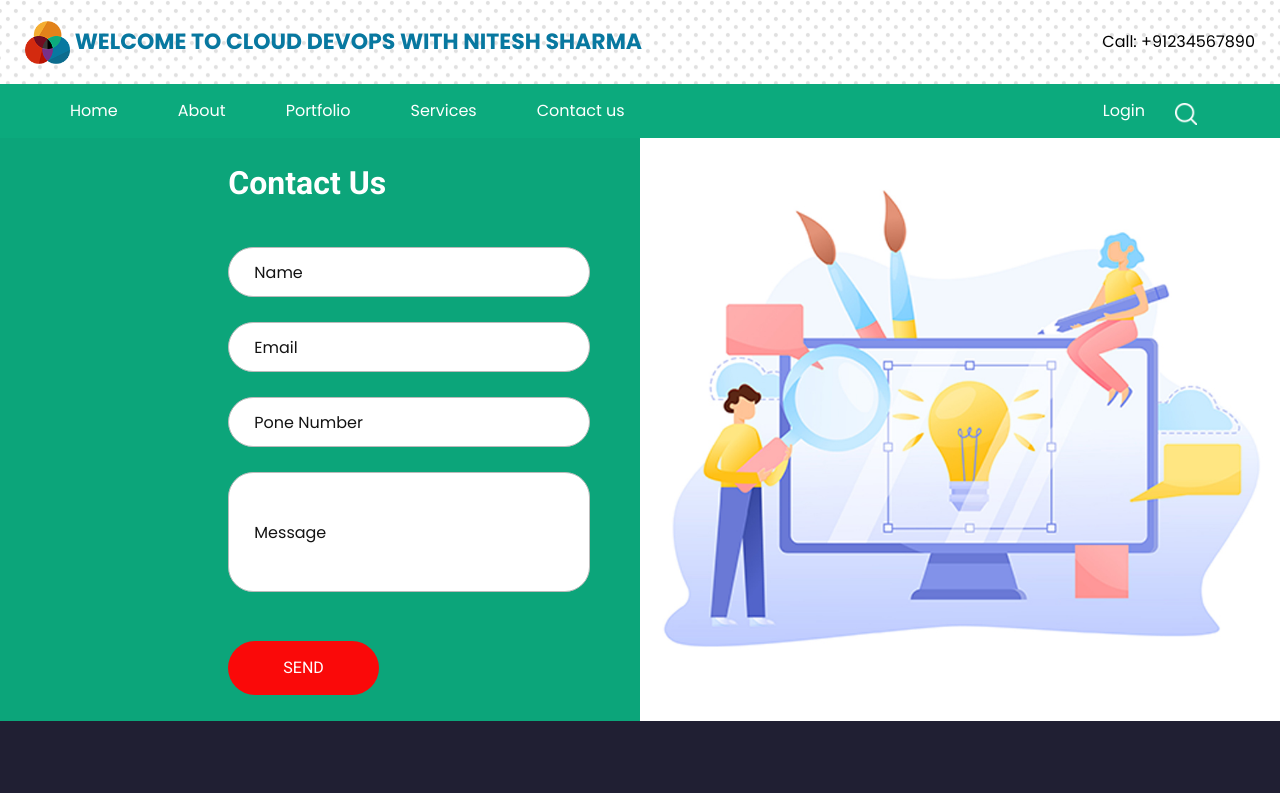
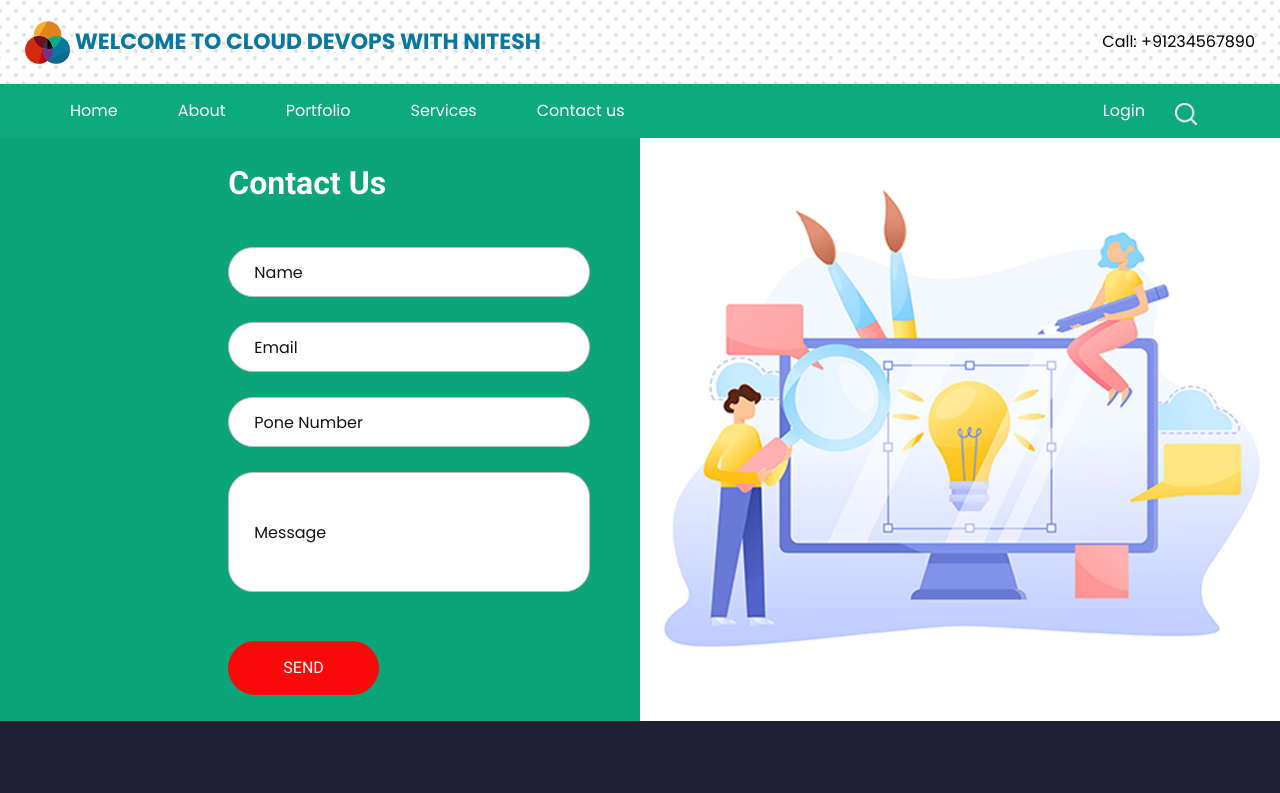
Before and after one commit to niteshkr150296/website-cicd-pipline, a plain HTML site: page contact.html in a window 1280 px wide. Shown: the top 793 px of the page. Drawn offline with nearby package versions, Linux system fonts and the light colour scheme.

Commit message:
Revert "my full name"
This reverts commit 678bc24d52e3c1bac30ba7e7969f12730d592f0c.

```diff
--- a/contact.html
+++ b/contact.html
@@ -38,7 +38,7 @@
           <a class="navbar-brand" href="index.html">
             <img src="images/logo.png" alt="" />
             <span>
-             Welcome to cloud Devops with Nitesh Sharma
+             Welcome to cloud Devops with Nitesh
             </span>
           </a>
           <button class="navbar-toggler" type="button" data-toggle="collapse" data-target="#navbarSupportedContent" aria-controls="navbarSupportedContent" aria-expanded="false" aria-label="Toggle navigation">
```
